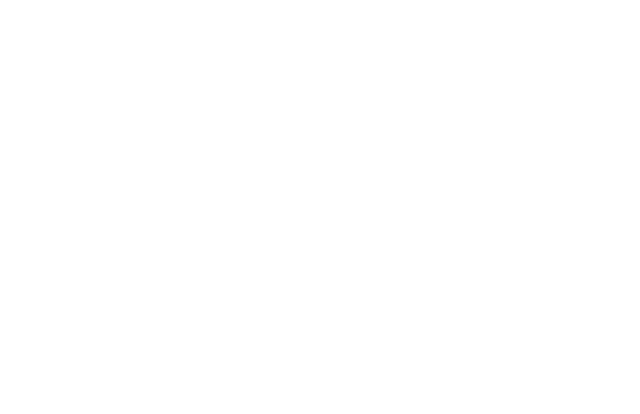
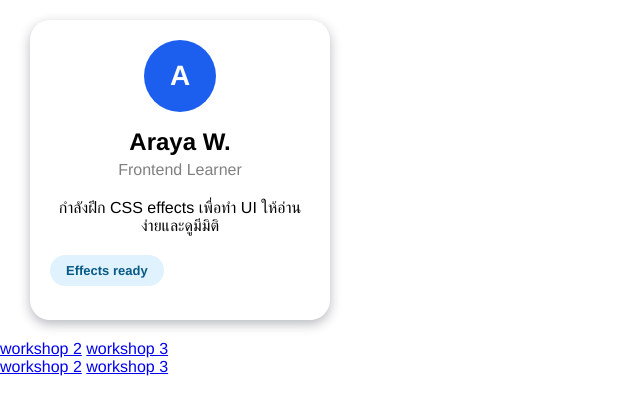
Before and after one commit to thakornwork2/CSS-Workshop---EffectAndVisuals, a plain HTML site: page index.html in a window 1280 px wide. Shown: the whole page, without its empty margins (0-640 px from the left). Drawn offline with Linux system fonts and the light colour scheme.

Commit message:
Fixing links workshop

```diff
--- a/index.html
+++ b/index.html
@@ -0,0 +1,28 @@
+<!doctype html>
+<html lang="en">
+  <head>
+    <meta charset="UTF-8" />
+    <meta name="viewport" content="width=device-width, initial-scale=1.0" />
+    <title>Document</title>
+    <link rel="stylesheet" href="./workshop1.css" />
+  </head>
+  <body>
+    <article class="profile-card">
+      <div class="avatar">A</div>
+      <h2 class="name">Araya W.</h2>
+      <p class="role">Frontend Learner</p>
+      <p class="bio">กำลังฝึก CSS effects เพื่อทำ UI ให้อ่านง่ายและดูมีมิติ</p>
+      <span class="badge">Effects ready</span>
+    </article>
+
+    <div class="menu">
+      <a href="./workshop2.html"> workshop 2</a>
+      <a href="./workshop3.html"> workshop 3</a>
+    </div>
+  </body>
+</html>
+
+<div class="menu">
+  <a href="./workshop2.html">workshop 2</a>
+  <a href="./workshop3.html">workshop 3</a>
+</div>
```
Also changed, not shown: workshop1.html (deleted, +0 -23 lines), workshop2.html (+5 -0 lines), workshop3.html (+5 -0 lines).
